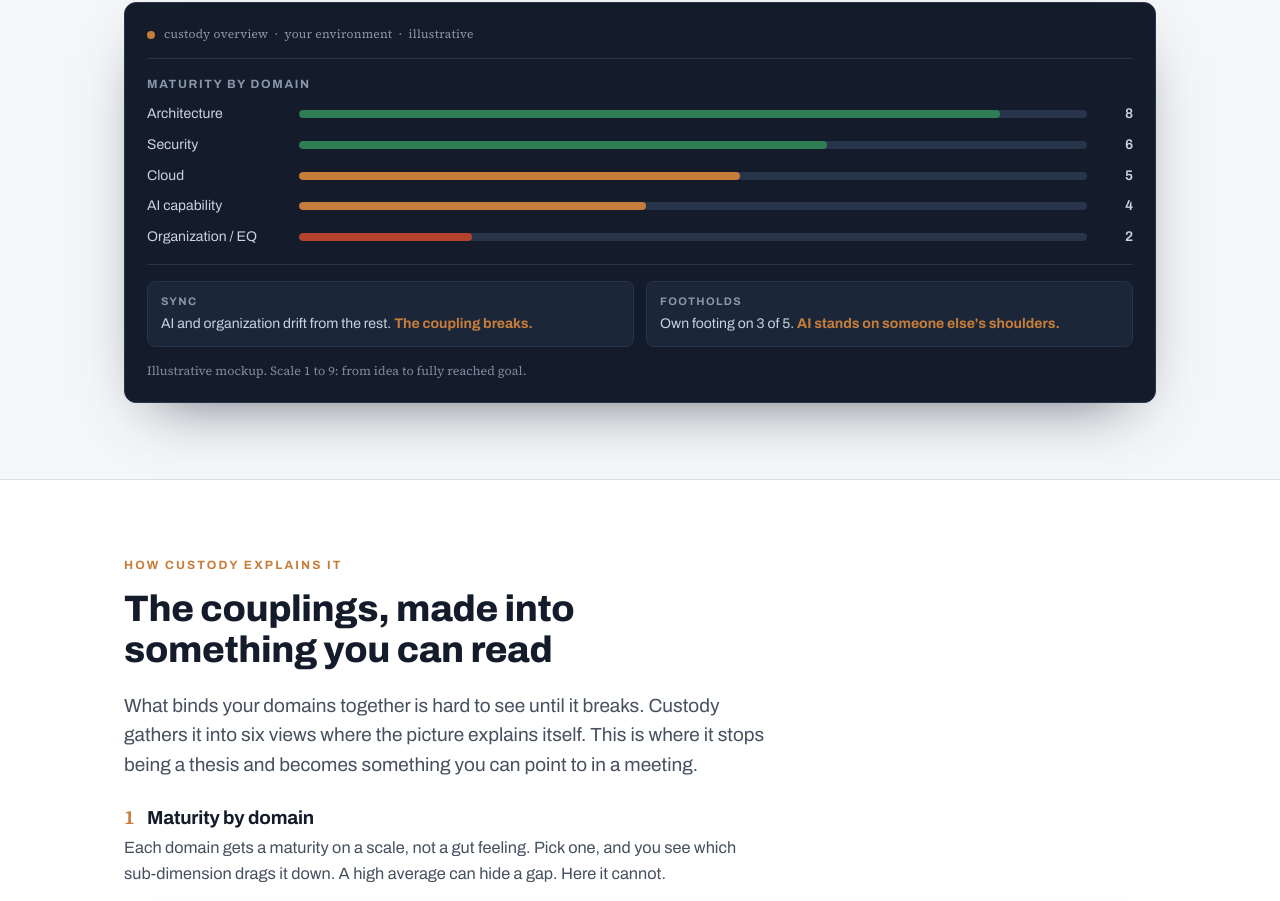
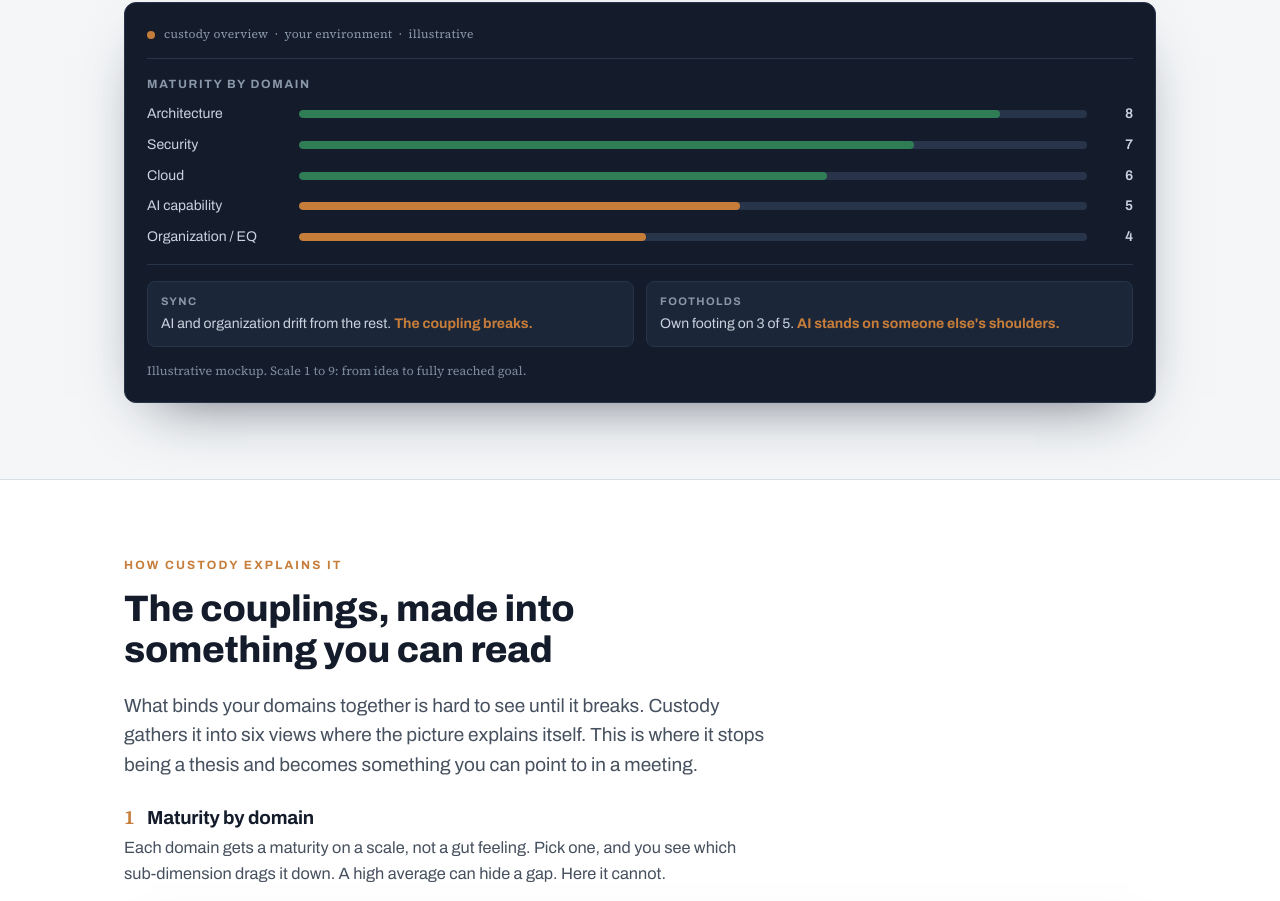
Before and after one commit to jafalk/jafalk.github.io, a plain HTML site: page looplo/en/index.html in a window 1280 px wide. Shown: the part 1669-2570 px from the top of the page. Drawn offline with Linux system fonts and the light colour scheme.

Commit message:
Custody-dashboard: blødere illustrative værdier (ingen rød)
Mockup viste EQ/organisation som rød 2'er - virker truende/udstillende
paa beslutningstager-personaen. Ny profil 8-7-6-5-4: respektabel,
AI<->EQ-koblingen som gult fokus, divergens frem for enlig katastrofe
(mere tro mod koblingstesen). DA+EN.

Co-Authored-By: Claude Opus 4.8 <noreply@anthropic.com>
Claude-Session: https://claude.ai/code/session_018gb3nXVaxPCDCudQSubhto

```diff
--- a/looplo/en/index.html
+++ b/looplo/en/index.html
@@ -267,10 +267,10 @@
       <div class="dash-top"><span class="dot"></span> custody overview &nbsp;·&nbsp; your environment &nbsp;·&nbsp; illustrative</div>
       <h4>Maturity by domain</h4>
       <div class="bar"><span class="nm">Architecture</span><span class="track"><span class="fill" style="width:89%;background:var(--good)"></span></span><span class="sc">8</span></div>
-      <div class="bar"><span class="nm">Security</span><span class="track"><span class="fill" style="width:67%;background:var(--good)"></span></span><span class="sc">6</span></div>
-      <div class="bar"><span class="nm">Cloud</span><span class="track"><span class="fill" style="width:56%;background:var(--warn)"></span></span><span class="sc">5</span></div>
-      <div class="bar"><span class="nm">AI capability</span><span class="track"><span class="fill" style="width:44%;background:var(--warn)"></span></span><span class="sc">4</span></div>
-      <div class="bar"><span class="nm">Organization / EQ</span><span class="track"><span class="fill" style="width:22%;background:var(--bad)"></span></span><span class="sc">2</span></div>
+      <div class="bar"><span class="nm">Security</span><span class="track"><span class="fill" style="width:78%;background:var(--good)"></span></span><span class="sc">7</span></div>
+      <div class="bar"><span class="nm">Cloud</span><span class="track"><span class="fill" style="width:67%;background:var(--good)"></span></span><span class="sc">6</span></div>
+      <div class="bar"><span class="nm">AI capability</span><span class="track"><span class="fill" style="width:56%;background:var(--warn)"></span></span><span class="sc">5</span></div>
+      <div class="bar"><span class="nm">Organization / EQ</span><span class="track"><span class="fill" style="width:44%;background:var(--warn)"></span></span><span class="sc">4</span></div>
       <div class="dash-foot">
         <div class="chip"><div class="k">Sync</div><div class="v">AI and organization drift from the rest. <b>The coupling breaks.</b></div></div>
         <div class="chip"><div class="k">Footholds</div><div class="v">Own footing on 3 of 5. <b>AI stands on someone else's shoulders.</b></div></div>
```
Also changed, not shown: looplo/index.html (+4 -4 lines).
